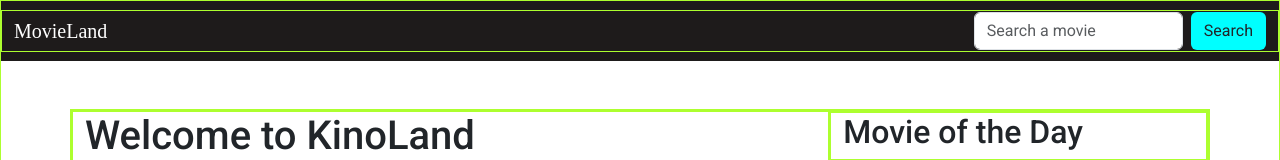
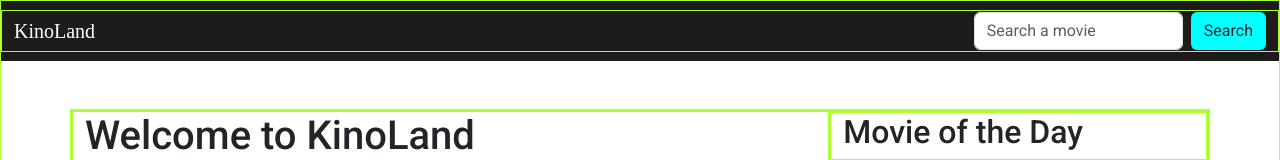
Before and after one commit to jmlinares2019/react_blockbuster, a React (Vite) app: page / in a window 1280 px wide. Shown: the top 160 px of the page. Built offline with nearby package versions, Linux system fonts and the light colour scheme; no server answers; a web font is replaced by a local one.

Commit message:
Changing app title

```diff
--- a/index.html
+++ b/index.html
@@ -9,7 +9,7 @@
     <link rel="preconnect" href="https://fonts.gstatic.com" crossorigin>
     <link href="https://fonts.googleapis.com/css2?family=Edu+AU+VIC+WA+NT+Dots:wght@400..700&family=Roboto:ital,wght@0,100;0,300;0,400;0,500;0,700;0,900;1,100;1,300;1,400;1,500;1,700;1,900&display=swap" rel="stylesheet">
     <link rel="stylesheet" href="css/styles.css">
-    <title>MovieLand</title>
+    <title>KinoLand</title>
   </head>
   <body>
     <div id="root"></div>
--- a/src/components/Navbar.jsx
+++ b/src/components/Navbar.jsx
@@ -29,7 +29,7 @@ const Navbar = ({ setMovies, searchMovies }) => {
                 <Link
                     className="navbar-brand"
                     onClick={resetAll}>
-                    MovieLand
+                    KinoLand
                 </Link>
                 <form
                     className="d-flex"
```
